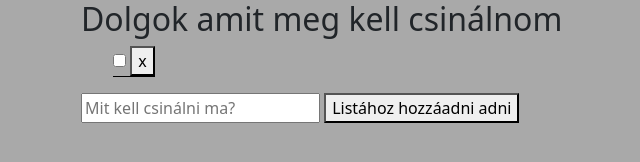
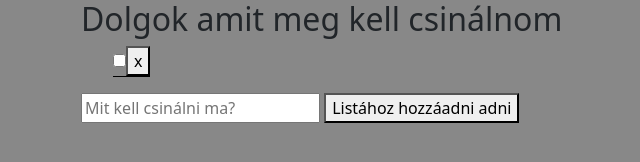
Before and after one commit to HunSpino/TODO_list, a plain HTML site: page index.html in a window 1280 px wide. Both pictures are taken after a click on the button "Listához hozzáadni adni". Shown: the whole page, without its empty margins (1-641 px from the left). Drawn offline with nearby package versions, Linux system fonts and the light colour scheme.

Commit message:
háttérszín csere+bíbelődés js-ben

```diff
--- a/main.css
+++ b/main.css
@@ -1,5 +1,5 @@
 body{
-    background-color: darkgrey;
+    background-color: #888;
 }
 
 li {
--- a/main.js
+++ b/main.js
@@ -4,7 +4,7 @@ function general(){
     let li = document.createElement("li");
     let input = document.createElement("input");
     input.type = "checkbox";
-    var text = document.createTextNode("\t" + adat);
+    var text = document.createTextNode(adat);
     let close = document.createElement("button");
     var x = document.createTextNode("x");
     close.className = "delete";
@@ -18,6 +18,7 @@ function general(){
     document.getElementById('lista').appendChild(li);
 
 
+
 }
 function init() {
     document.getElementById('addGomb').addEventListener("click", general)
```
